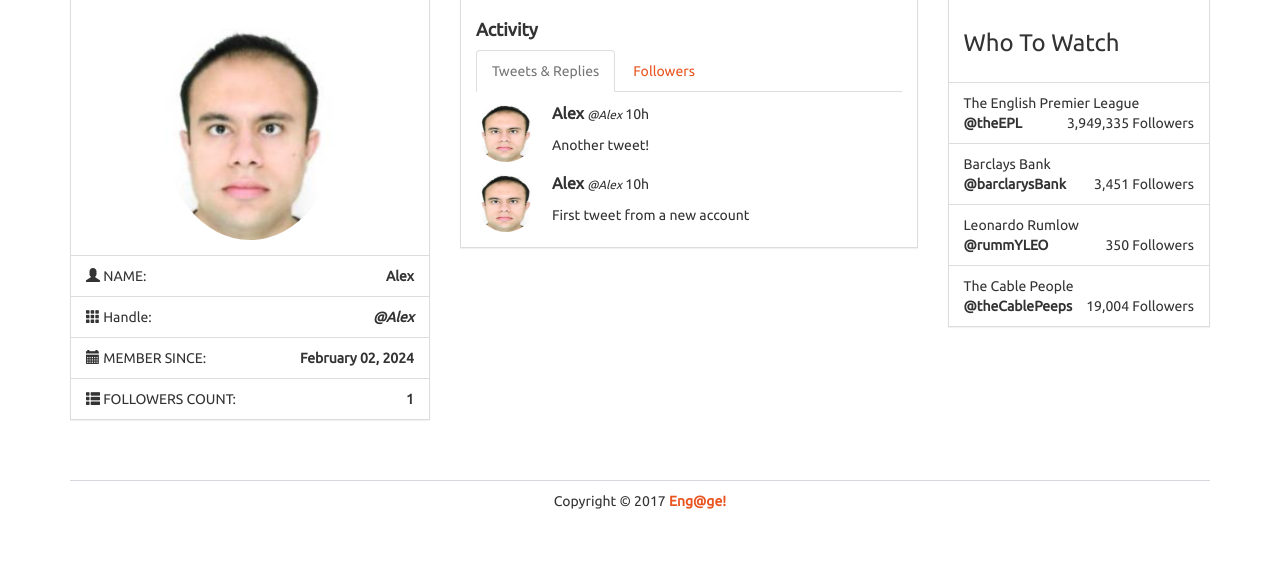
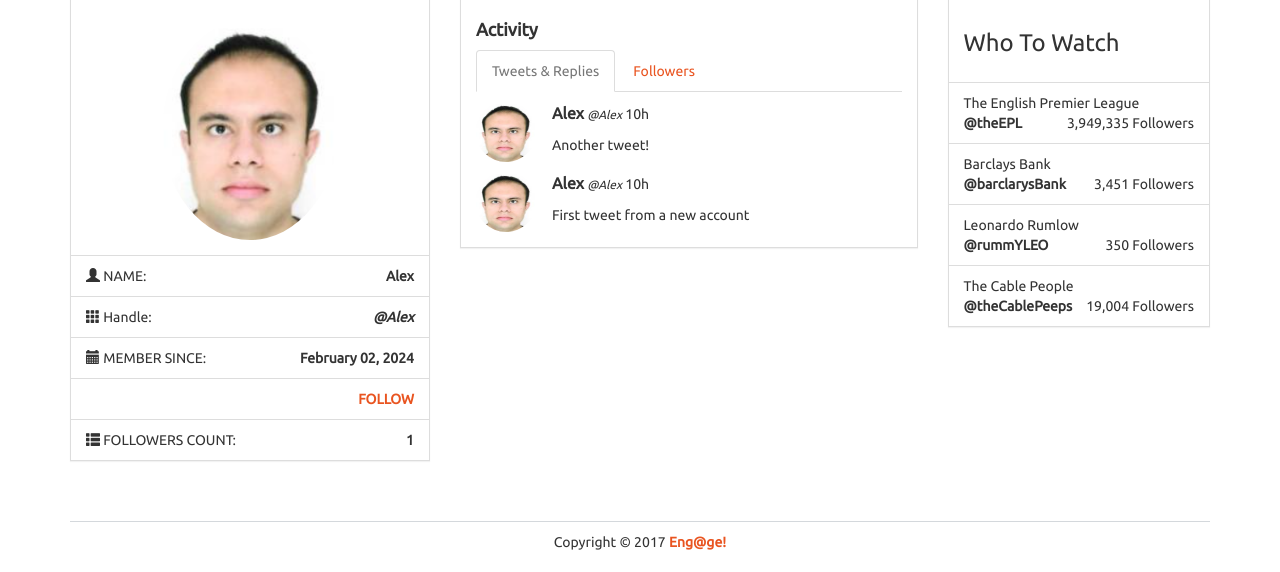
Before and after one commit to AlexAlkhatib/twitter-clone, a Flask app: a page that uses templates/profile.html in a window 1280 px wide. Shown: the part 329-901 px from the top of the page. Before the commit the page ends 838 px from the top, so only its background shows below. Run offline with Flask 3, Linux system fonts and the light colour scheme; some libraries are stand-ins or nearby versions.

Commit message:
Create follow link

```diff
--- a/app.py
+++ b/app.py
@@ -122,7 +122,14 @@ def profile(username):
 
     followed_by = user.followed_by.all()
 
-    return render_template('profile.html', current_user=user, tweets=tweets, current_time=current_time, followed_by=followed_by)
+    display_follow = True
+
+    if current_user == user:
+        display_follow = False
+    elif current_user in followed_by:
+        display_follow = False
+
+    return render_template('profile.html', current_user=user, tweets=tweets, current_time=current_time, followed_by=followed_by, display_follow=display_follow)
 
 @app.route('/logout')
 @login_required
--- a/templates/profile.html
+++ b/templates/profile.html
@@ -74,6 +74,11 @@
 								<i class="glyphicon glyphicon-calendar"></i> MEMBER SINCE:
 								<strong class="pull-right">{{ current_user.join_date.strftime('%B %d, %Y') }}</strong>
 							</li>
+							{% if display_follow %}
+							<li class="list-group-item">
+								&nbsp; <strong class="pull-right"><a href="{{ url_for('follow', username=current_user.username) }}"> FOLLOW </a></strong>
+							</li>
+							{% endif %}
 							<li class="list-group-item">
 								<i class="glyphicon glyphicon-th-list"></i> FOLLOWERS COUNT:
 								<strong class="pull-right">{{ followed_by|length }}</strong>
```
Also changed, not shown: engage.db.
